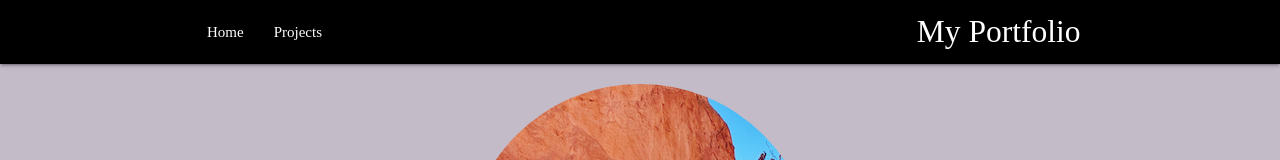
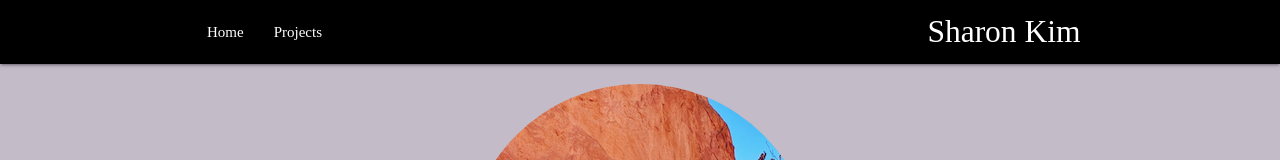
Before and after one commit to sharonkim09/react-portfolio, a React (Create React App) app in the folder client/: page / in a window 1280 px wide. Shown: the top 160 px of the page. Built offline with nearby package versions, Linux system fonts and the light colour scheme; a web font is replaced by a local one.

Commit message:
changed nav header to my name

```diff
--- a/client/src/components/Header/Header.jsx
+++ b/client/src/components/Header/Header.jsx
@@ -15,7 +15,7 @@ const Header = () => {
                 <Link to="/projects">Projects</Link>
               </li>
                    <Link to="/" className="right brand-logo">
-              My Portfolio
+              Sharon Kim
             </Link>
             </ul>
           </div>
```
